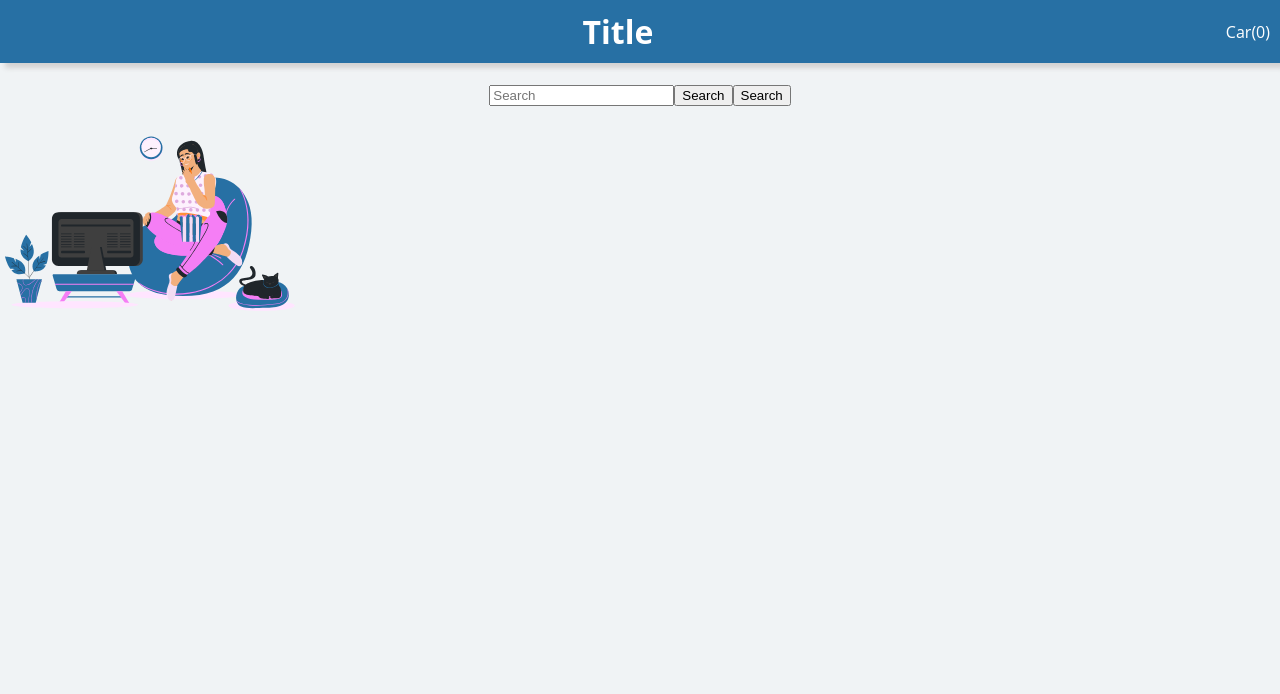
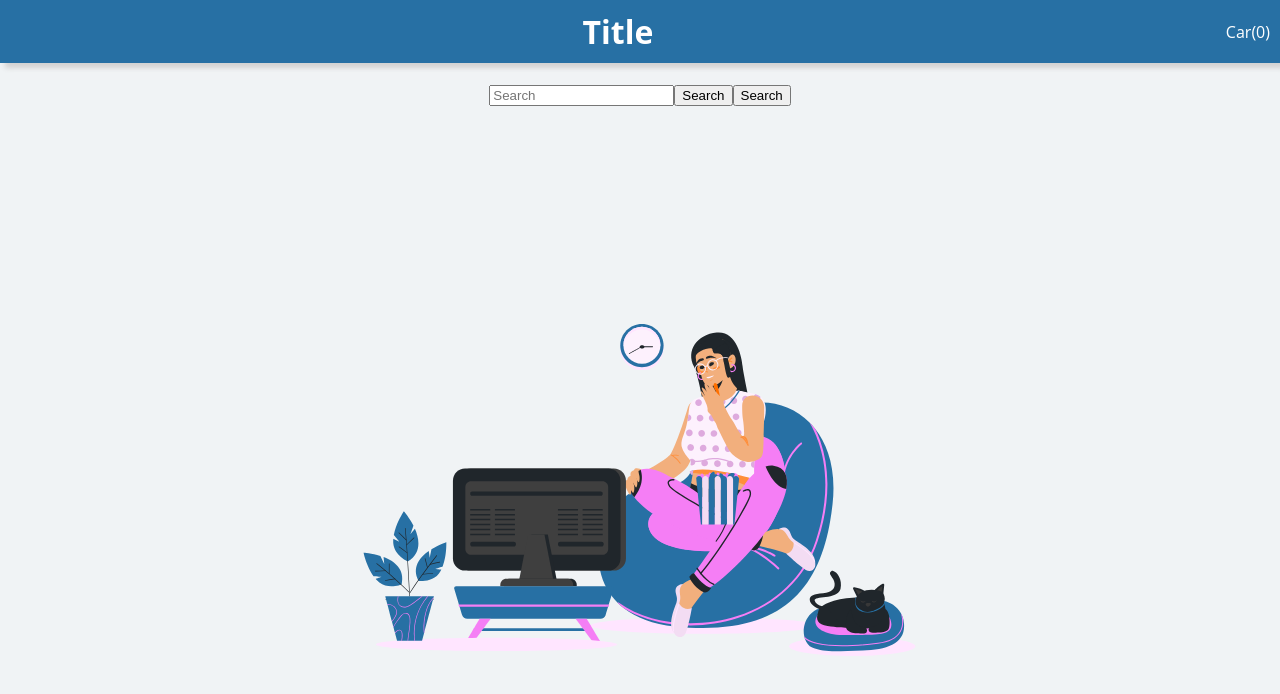
Before and after one commit to OCAMPOESCOBAR/blockbuster, a React (Create React App) app: page / in a window 1280 px wide. Shown: the top 694 px of the page. Built offline with nearby package versions, Linux system fonts and the light colour scheme.

Commit message:
added content style

```diff
--- a/src/index.css
+++ b/src/index.css
@@ -11,3 +11,7 @@ code {
   font-family: source-code-pro, Menlo, Monaco, Consolas, 'Courier New',
     monospace;
 }
+
+#root {
+  height: 100%
+}
--- a/src/pages/MoviesList.tsx
+++ b/src/pages/MoviesList.tsx
@@ -8,7 +8,7 @@ import {useNavigate } from "react-router-dom";
 
 export const MovieList = () => {
     const style = {
-        width: 300,
+        height: '400px'
     };
     const navigate = useNavigate()
     const [moviesListStatus, getMoviesList] = useGetMovies("5eec5adc");
@@ -40,7 +40,7 @@ export const MovieList = () => {
     }
 
     return (
-        <div>
+        <div style={{"height": "90%"}}>
             <div style={{ "marginTop": "20px", "textAlign": "center" }}>
                 <input placeholder="Search" type="search" onChange={handleSearch} />
                 <button onClick={searchClick}>Search</button>
@@ -51,7 +51,7 @@ export const MovieList = () => {
                 if (moviesListStatus.isLoading)
                     return <Spinner />
                 if (isShowBanner)
-                    return <Lottie animationData={banner} style={style} />
+                    return <div style={{ "width": "100%", "height": "100%", "textAlign": "center", "justifyContent": "center", "display": "flex", "alignItems": "center" }}><Lottie animationData={banner} style={style} /></div>
                 if (moviesListStatus.fulfilled && moviesListStatus.items.length > 0)
                     return (
                         <div style={{"margin": "20px", "backgroundColor": "white", "display": "flex", "flexWrap": "wrap", "justifyContent": "space-between"}}>
```
